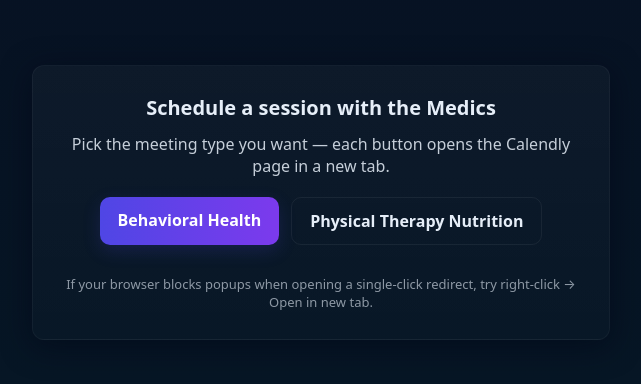
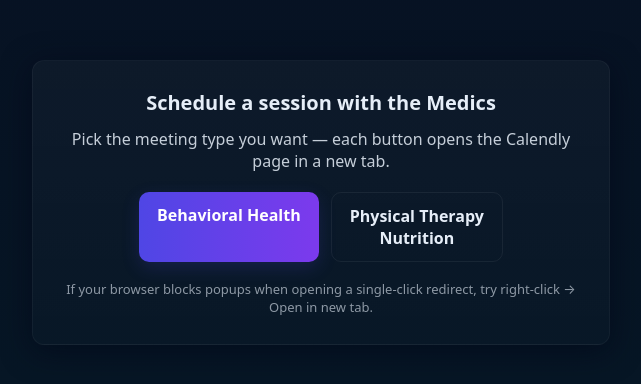
Before and after one commit to knappzacha/MEDICAL-LINKS, a plain HTML site: page index.html in a window 1280 px wide. Shown: the part 222-606 px from the top of the page, without its empty margins (319-960 px from the left). Drawn offline with Linux system fonts and the light colour scheme.

Commit message:
Add styles for button layout and link handling
Added styles for button labels and link behavior.

```diff
--- a/index.html
+++ b/index.html
@@ -66,6 +66,18 @@
     <span class="title">Physical Therapy</span>
     <span class="subtitle">Nutrition</span>
   </a>
+</div>
+
+<style>
+/* make each label stack and keep link styling */
+.btn.secondary .title,
+.btn.secondary .subtitle {
+  display: block;
+}
+.btn.secondary { text-decoration: none; color: inherit; }
+/* optional: wrap long words/URLs */
+.btn.secondary { overflow-wrap: anywhere; word-break: break-word; white-space: normal; }
+</style>
 
     <footer>If your browser blocks popups when opening a single-click redirect, try right-click → Open in new tab.</footer>
   </div>
```
